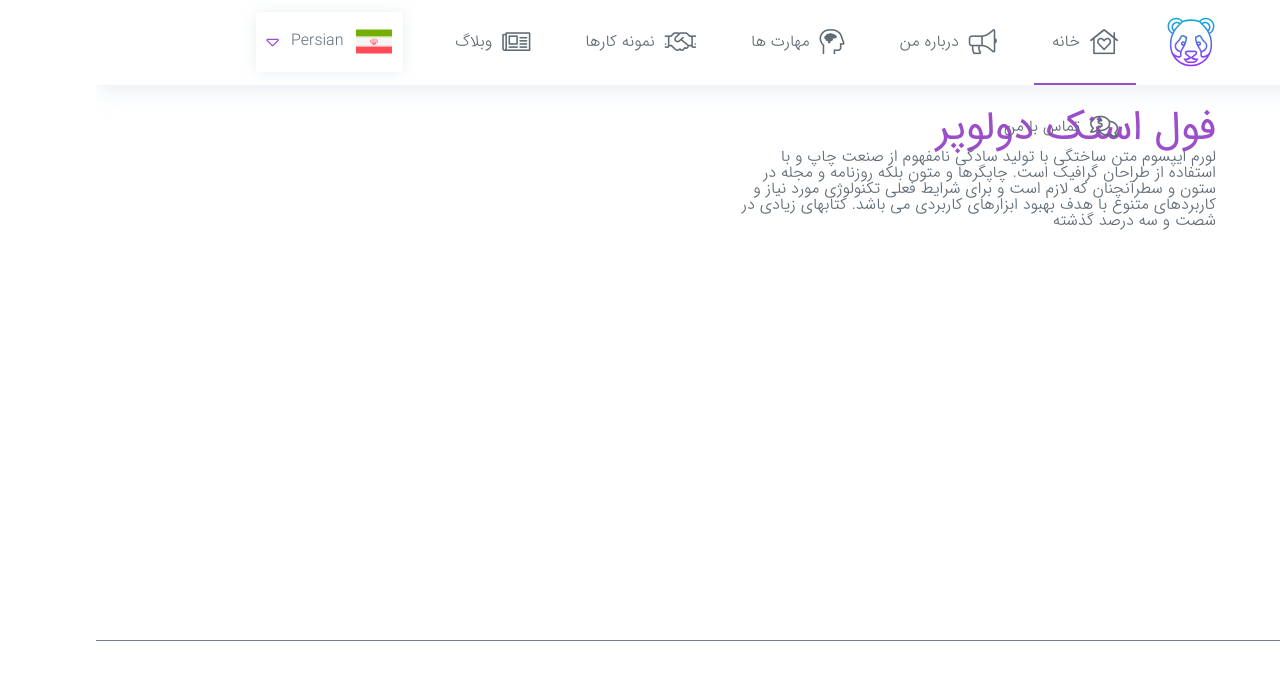
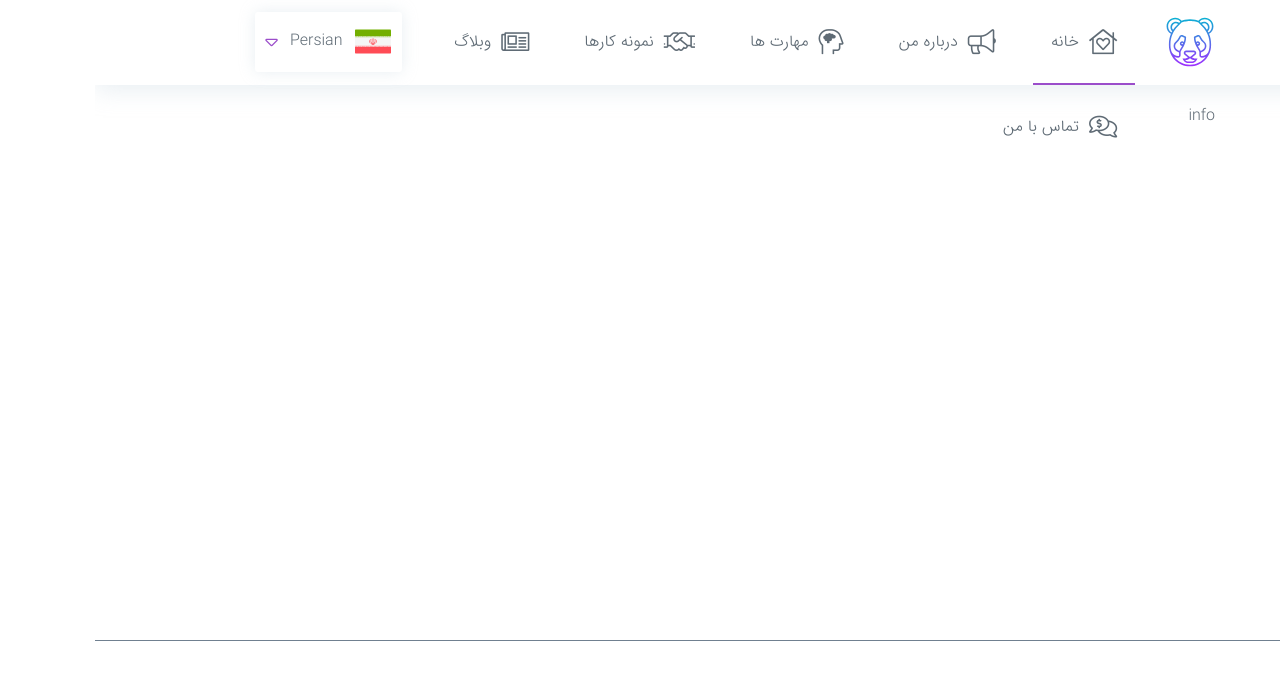
Before and after one commit to nerdpanda-ir/NerdPanda.Me, a React (Create React App) app: page / in a window 1280 px wide. Shown: the top 680 px of the page. Built offline with nearby package versions, Linux system fonts and the light colour scheme.

Commit message:
[file]{Speciality.js}-> import Info Component and remove trash code !!!

```diff
--- a/src/components/Page/index/Header/Speciality/Speciality.js
+++ b/src/components/Page/index/Header/Speciality/Speciality.js
@@ -1,8 +1,7 @@
 /*====   import Sctipt    ====*/
     import React from 'react';
     import Container from "../../../../Container/Container";
-    import Col from "../../../../items/Col/Col";
-    import Text from "../../../../items/Text/Text";
+    import Info from "./Info/Info";
 /*====   import Sctipt    ====*/
 
 /*====   import Styles    ====*/
@@ -15,14 +14,7 @@ export default class Speciality extends React.Component{
                 <React.Fragment>
                     <section id='speciality' className='boxSBB'>
                         <Container>
-                            <Col className='col-6 disIB'>
-                                <Text className='color-secound' tagName='h1'>
-                                    فول استک دولوپر
-                                </Text>
-                                <Text className='color-main' tagName='p'>
-                                    لورم ایپسوم متن ساختگی با تولید سادگی نامفهوم از صنعت چاپ و با استفاده از طراحان گرافیک است. چاپگرها و متون بلکه روزنامه و مجله در ستون و سطرآنچنان که لازم است و برای شرایط فعلی تکنولوژی مورد نیاز و کاربردهای متنوع با هدف بهبود ابزارهای کاربردی می باشد. کتابهای زیادی در شصت و سه درصد گذشته
-                                </Text>
-                            </Col>
+                            <Info />
                         </Container>
                     </section>
                 </React.Fragment>
```
